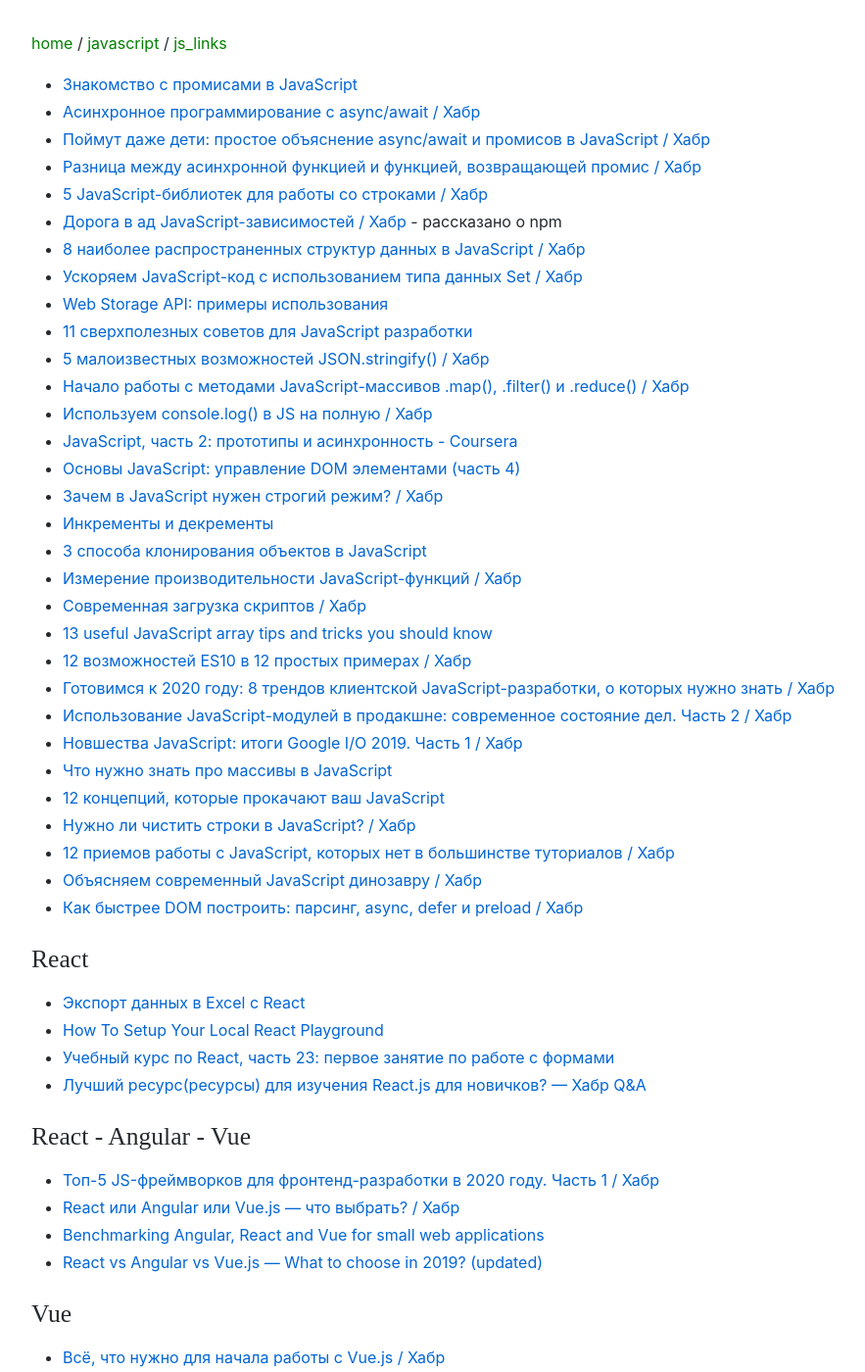
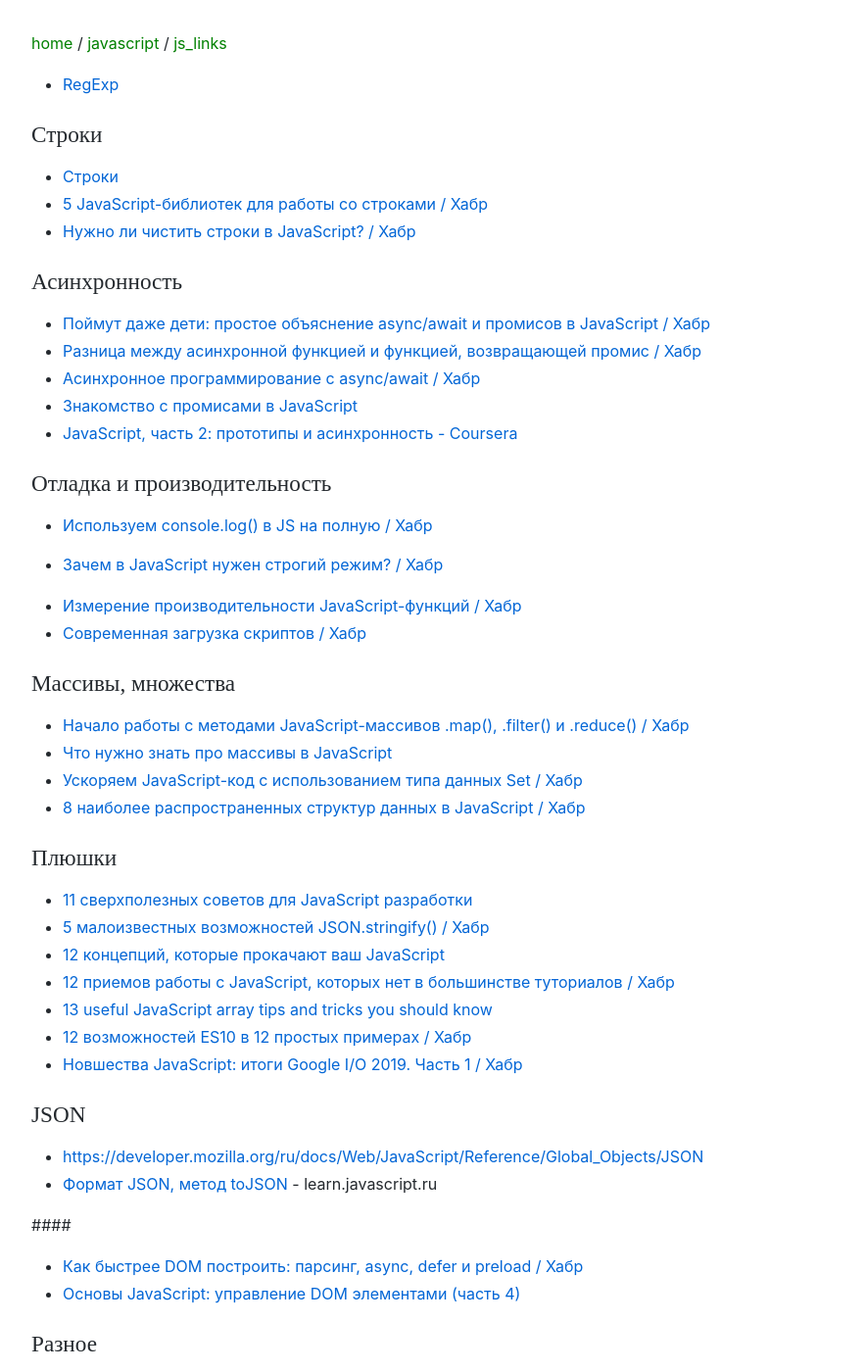
Before and after one commit to olexsyn/ITNote, a Jekyll site: the page built from javascript/js_links.md, in a window 1280 px wide and 1400 px high. Shown: the whole window at 98% size, without its empty margins (53-936 px from the left). Built offline with Jekyll 4.4.1, drawn with Linux system fonts in a browser that asks for light colours; some web fonts are replaced; our own code applies the rules of GitHub Pages for plain Markdown files; some of the changed text lies outside the part shown.

Commit message:
Update js_links.md

```diff
--- a/javascript/js_links.md
+++ b/javascript/js_links.md
@@ -1,65 +1,67 @@
 <a name="js_links"></a>
 
-- [Знакомство с промисами в JavaScript](https://nuancesprog.ru/p/6234/)
-- [Асинхронное программирование с async/await / Хабр](https://m.habr.com/ru/post/491012/)
+- [RegExp](https://learn.javascript.ru/regexp-methods)
+
+#### Строки
+
+- [Строки](https://learn.javascript.ru/string)
+- [5 JavaScript-библиотек для работы со строками / Хабр](https://m.habr.com/ru/company/ruvds/blog/501632/)
+- [Нужно ли чистить строки в JavaScript? / Хабр](https://habr.com/ru/post/449368/)
+
+#### Асинхронность
+
 - [Поймут даже дети: простое объяснение async/await и промисов в JavaScript / Хабр](https://m.habr.com/ru/post/474726/)
 - [Разница между асинхронной функцией и функцией, возвращающей промис / Хабр](https://m.habr.com/ru/post/475260/)
-- [5 JavaScript-библиотек для работы со строками / Хабр](https://m.habr.com/ru/company/ruvds/blog/501632/)
-- [Дорога в ад JavaScript-зависимостей / Хабр](https://m.habr.com/ru/company/ruvds/blog/499668/) - рассказано о npm
+- [Асинхронное программирование с async/await / Хабр](https://m.habr.com/ru/post/491012/)
+- [Знакомство с промисами в JavaScript](https://nuancesprog.ru/p/6234/)
+- [JavaScript, часть 2: прототипы и асинхронность - Coursera](https://www.coursera.org/learn/javascript-prototipy)
+
+#### Отладка и производительность
+
+- [Используем console.log() в JS на полную / Хабр](https://m.habr.com/ru/post/480700/)
+- [Зачем в JavaScript нужен строгий режим? / Хабр](https://m.habr.com/ru/company/ruvds/blog/477284/)
+
+- [Измерение производительности JavaScript-функций / Хабр](https://m.habr.com/ru/company/ruvds/blog/495894/)
+- [Современная загрузка скриптов / Хабр](https://m.habr.com/ru/company/raiffeisenbank/blog/473994/)
+
+
+#### Массивы, множества
+
+- [Начало работы с методами JavaScript-массивов .map(), .filter() и .reduce() / Хабр](https://m.habr.com/ru/company/ruvds/blog/480354/)
+- [Что нужно знать про массивы в JavaScript](https://tproger.ru/translations/javascript-arrays-best-practices/)
+- [Ускоряем JavaScript-код с использованием типа данных Set / Хабр](https://habr.com/ru/company/ruvds/blog/447578/)
 - [8 наиболее распространенных структур данных в JavaScript / Хабр](https://m.habr.com/ru/post/497476/)
-- [Ускоряем JavaScript-код с использованием типа данных Set / Хабр](https://habr.com/ru/company/ruvds/blog/447578/)
-- [Web Storage API: примеры использования](https://m.habr.com/ru/post/496348/)
+
+
+#### Плюшки
+
 - [11 сверхполезных советов для JavaScript разработки](https://nuancesprog.ru/p/6214/)
 - [5 малоизвестных возможностей JSON.stringify() / Хабр](https://m.habr.com/ru/post/491252/)
-- [Начало работы с методами JavaScript-массивов .map(), .filter() и .reduce() / Хабр](https://m.habr.com/ru/company/ruvds/blog/480354/)
-- [Используем console.log() в JS на полную / Хабр](https://m.habr.com/ru/post/480700/)
-- [JavaScript, часть 2: прототипы и асинхронность - Coursera](https://www.coursera.org/learn/javascript-prototipy)
-- [Основы JavaScript: управление DOM элементами (часть 4)](https://nuancesprog.ru/p/5684)
-- [Зачем в JavaScript нужен строгий режим? / Хабр](https://m.habr.com/ru/company/ruvds/blog/477284/)
-- [Инкременты и декременты](https://nuancesprog.ru/p/3287/)
-- [3 способа клонирования объектов в JavaScript](https://nuancesprog.ru/p/4443/)
-- [Измерение производительности JavaScript-функций / Хабр](https://m.habr.com/ru/company/ruvds/blog/495894/)
-- [Современная загрузка скриптов / Хабр](https://m.habr.com/ru/company/raiffeisenbank/blog/473994/)
+- [12 концепций, которые прокачают ваш JavaScript](https://tproger.ru/translations/javascript-important-concepts/)
+- [12 приемов работы с JavaScript, которых нет в большинстве туториалов / Хабр](https://habr.com/ru/company/skillbox/blog/446770/)
 - [13 useful JavaScript array tips and tricks you should know](https://dev.to/duomly/13-useful-javascript-array-tips-and-tricks-you-should-know-2jfo)
 - [12 возможностей ES10 в 12 простых примерах / Хабр](https://m.habr.com/ru/company/plarium/blog/471142/)
+- [Новшества JavaScript: итоги Google I/O 2019. Часть 1 / Хабр](https://m.habr.com/ru/company/ruvds/blog/464129/)
+
+#### JSON
+
+- <https://developer.mozilla.org/ru/docs/Web/JavaScript/Reference/Global_Objects/JSON>
+- [Формат JSON, метод toJSON](https://learn.javascript.ru/json) - learn.javascript.ru
+
+####
+- [Как быстрее DOM построить: парсинг, async, defer и preload / Хабр](https://habr.com/post/338840/)
+- [Основы JavaScript: управление DOM элементами (часть 4)](https://nuancesprog.ru/p/5684)
+
+
+#### Разное
+
+- [Инкременты и декременты](https://nuancesprog.ru/p/3287/)
+- [Дорога в ад JavaScript-зависимостей / Хабр](https://m.habr.com/ru/company/ruvds/blog/499668/) - рассказано о npm
+- [Web Storage API: примеры использования](https://m.habr.com/ru/post/496348/)
+- [3 способа клонирования объектов в JavaScript](https://nuancesprog.ru/p/4443/)
 - [Готовимся к 2020 году: 8 трендов клиентской JavaScript-разработки, о которых нужно знать / Хабр](https://m.habr.com/ru/company/ruvds/blog/455144/)
 - [Использование JavaScript-модулей в продакшне: современное состояние дел. Часть 2 / Хабр](https://m.habr.com/ru/company/ruvds/blog/466539/)
-- [Новшества JavaScript: итоги Google I/O 2019. Часть 1 / Хабр](https://m.habr.com/ru/company/ruvds/blog/464129/)
-- [Что нужно знать про массивы в JavaScript](https://tproger.ru/translations/javascript-arrays-best-practices/)
-- [12 концепций, которые прокачают ваш JavaScript](https://tproger.ru/translations/javascript-important-concepts/)
-- [Нужно ли чистить строки в JavaScript? / Хабр](https://habr.com/ru/post/449368/)
-- [12 приемов работы с JavaScript, которых нет в большинстве туториалов / Хабр](https://habr.com/ru/company/skillbox/blog/446770/)
 - [Объясняем современный JavaScript динозавру / Хабр](https://habr.com/company/mailru/blog/340922/)
-- [Как быстрее DOM построить: парсинг, async, defer и preload / Хабр](https://habr.com/post/338840/)
-
-### React
-
-- [Экспорт данных в Excel с React](https://nuancesprog.ru/p/4154)
-- [How To Setup Your Local React Playground](https://dmitripavlutin.com/react-playground-setup/)
-- [Учебный курс по React, часть 23: первое занятие по работе с формами](https://habr.com/ru/company/ruvds/blog/443214/)
-- [Лучший ресурс(ресурсы) для изучения React.js для новичков? — Хабр Q&A](https://qna.habr.com/q/731229)
-
-### React - Angular - Vue
-
-- [Топ-5 JS-фреймворков для фронтенд-разработки в 2020 году. Часть 1 / Хабр](https://m.habr.com/ru/company/ruvds/blog/476286/)
-- [React или Angular или Vue.js — что выбрать? / Хабр](https://m.habr.com/ru/post/476312/)
-- [Benchmarking Angular, React and Vue for small web applications](https://blog.bitsrc.io/benchmarking-angular-react-and-vue-for-small-web-applications-e3cbd62d6565)
-- [React vs Angular vs Vue.js — What to choose in 2019? (updated)](https://medium.com/@TechMagic/reactjs-vs-angular5-vs-vue-js-what-to-choose-in-2018-b91e028fa91d)
-
-### Vue
-
-- [Всё, что нужно для начала работы с Vue.js / Хабр](https://habr.com/ru/company/ruvds/blog/458324/)
-- [Переключение между табличным и списковым представлением в Vue.js](https://nuancesprog.ru/p/5464/)
-- [Возможности Vue, о которых не следует забывать / Хабр](https://m.habr.com/ru/post/491130/)
-- [Ещё 9 проектов для оттачивания Front-End мастерства / Хабр](https://m.habr.com/ru/company/edison/blog/474230/) (см o vue)
-
-### jQuery
-
-- [История и наследие jQuery / Хабр](https://m.habr.com/ru/company/mailru/blog/468169/)
-- [You Might Not Need jQuery](http://youmightnotneedjquery.com/)
-- [Как отказаться от jQuery в современном фронтенде: опыт команды GitHub](https://tproger.ru/translations/removing-jquery-from-github-frontend/)
-- [Переход с jQuery на Vue](https://kirillurgant.com/notes/making-the-move-from-jquery-to-vue)
-- [Размер окна браузера в JavaScript и jQuery](https://realadmin.ru/coding/width-height-javascript.html)
 
 **Ошибки**
 
@@ -68,10 +70,6 @@
 
 Пришлось `$.post(...` заменить на `$.get(...` и ошибка ушла. Почему? <span class="ques">?</span>
 
-## JSON
-
-- <https://developer.mozilla.org/ru/docs/Web/JavaScript/Reference/Global_Objects/JSON>
-- [Формат JSON, метод toJSON](https://learn.javascript.ru/json) - learn.javascript.ru
 
 ### Собеседования
 
```
